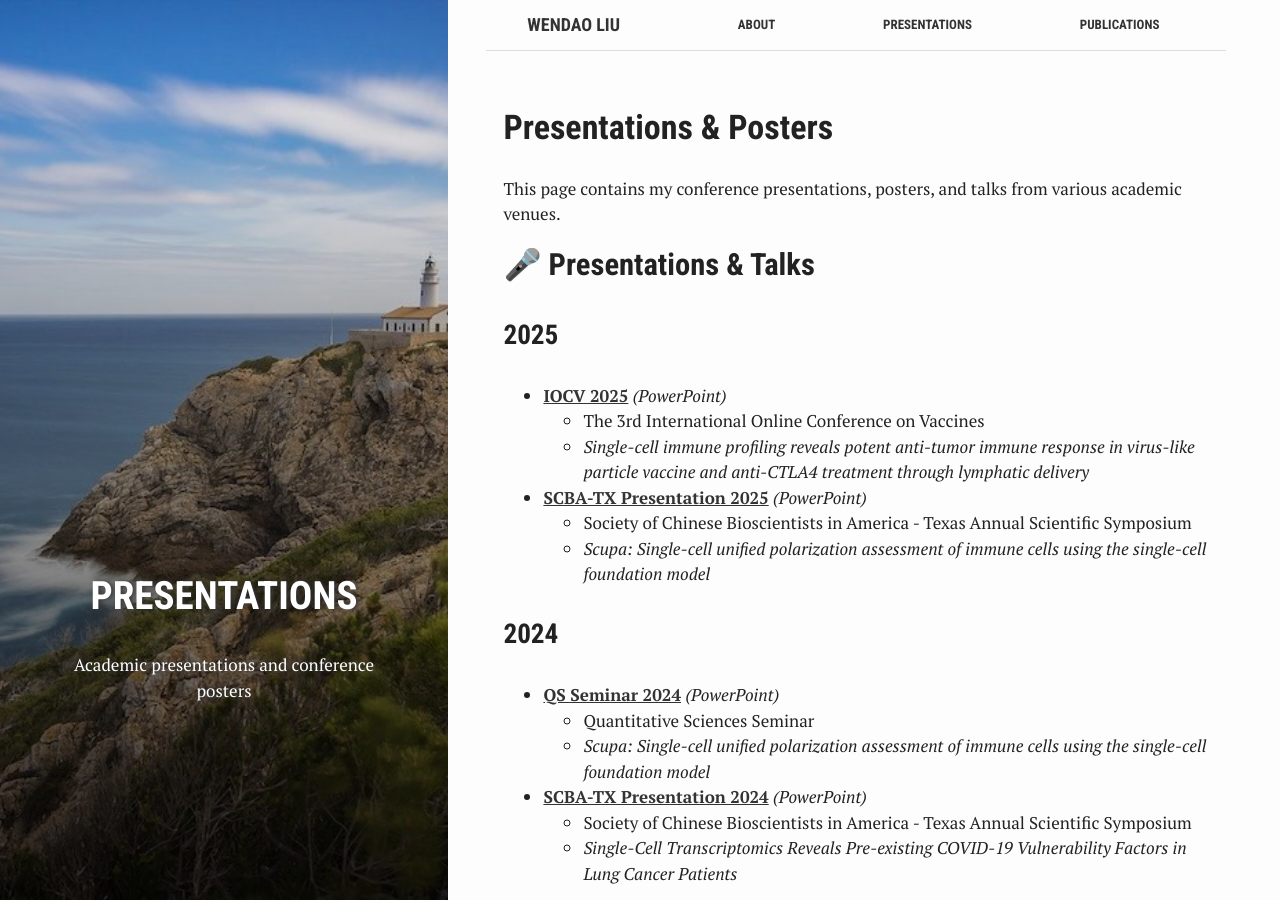
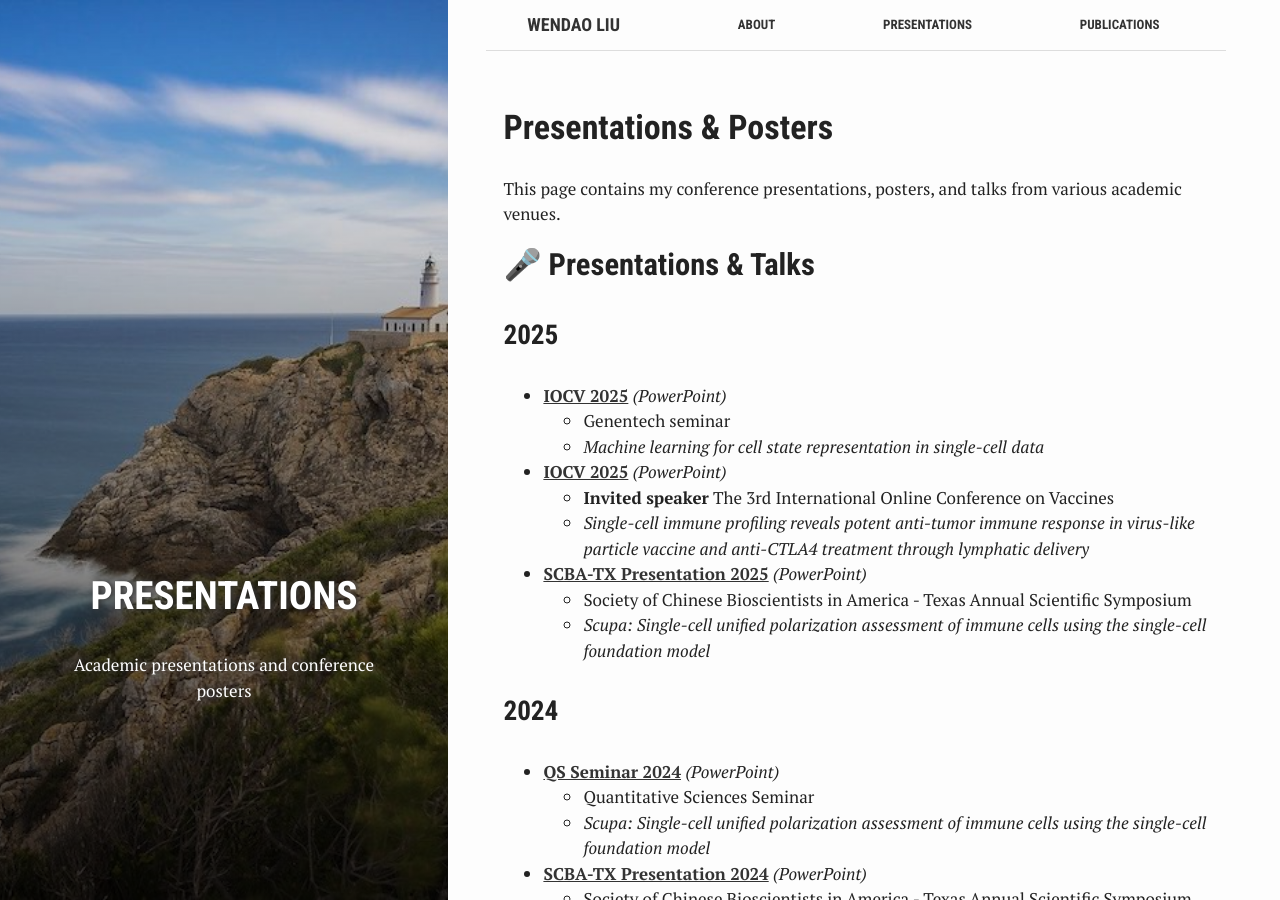
Before and after one commit to liuwd15/liuwd15.github.io, a Jekyll site: the page built from presentations.md, in a window 1280 px wide and 900 px high. Built offline with Jekyll 4.4.1, drawn with Linux system fonts in a browser that asks for light colours.

Commit message:
Update 2025/12

```diff
--- a/presentations.md
+++ b/presentations.md
@@ -16,8 +16,12 @@ This page contains my conference presentations, posters, and talks from various
 
 ### 2025
 
+- **[IOCV 2025]({{ site.baseurl }}/assets/presentations/genentech%20seminar.pptx)** *(PowerPoint)*
+  - Genentech seminar
+  - *Machine learning for cell state representation in single-cell data*
+
 - **[IOCV 2025]({{ site.baseurl }}/assets/presentations/IOCV2025.pptx)** *(PowerPoint)*
-  - The 3rd International Online Conference on Vaccines
+  - **Invited speaker** The 3rd International Online Conference on Vaccines
   - *Single-cell immune profiling reveals potent anti-tumor immune response in virus-like particle vaccine and anti-CTLA4 treatment through lymphatic delivery*
 
 - **[SCBA-TX Presentation 2025]({{ site.baseurl }}/assets/presentations/SCBA-TX%20presentation%202025.pptx)** *(PowerPoint)*
```
Also changed, not shown: 1 other file.
